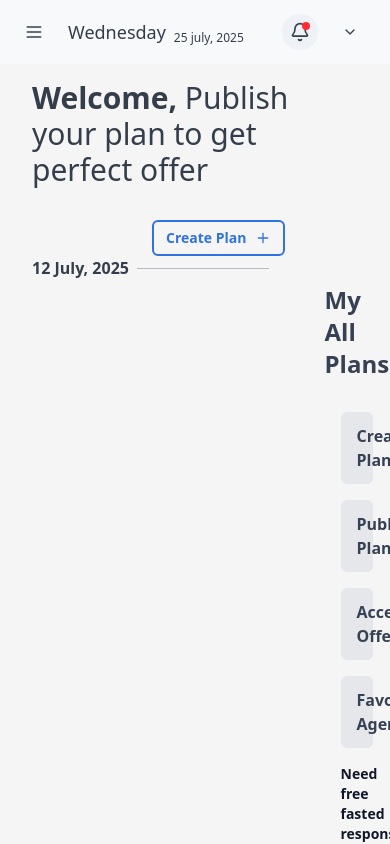
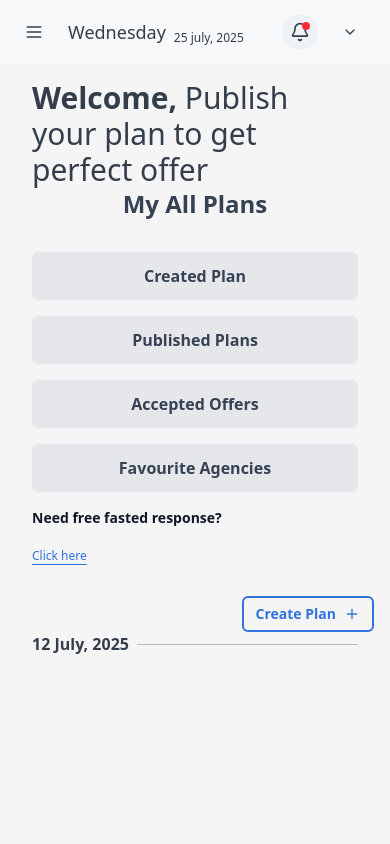
Before and after one commit to MohammedRasif/FreWork, a React (Vite) app: page /user/dashboard in a window 390 px wide. Built offline with nearby package versions, Linux system fonts and the light colour scheme.

Commit message:
fix: homelayout responsive added

```diff
--- a/src/Layout/User/index.jsx
+++ b/src/Layout/User/index.jsx
@@ -1,6 +1,120 @@
+// import { Plus } from "lucide-react";
+// import { Button } from "@/components/ui/button";
+// import CreatedPlanCard from "../../components/created-plan-card";
+// import { Link, NavLink, useLocation } from "react-router-dom";
+// import { useEffect } from "react";
+
+// const HomeLayout = ({ children }) => {
+// 	const { pathname } = useLocation();
+
+// 	return (
+// 		<div className="w-full h-auto">
+// 			<div className="w-full flex flex-col gap-2 px-4">
+// 				<h2 className="text-[#343E4B] font-semibold text-3xl">
+// 					Welcome,{" "}
+// 					<span className="font-normal ">
+// 						Publish your plan to get perfect offer
+// 					</span>
+// 				</h2>
+// 			</div>
+
+// 			<div className="w-full grid grid-cols-8 py-8">
+// 				<div className="col-span-6">
+// 					<div className="w-full flex items-end justify-end">
+// 						<NavLink to="/user/CreatePlan">
+// 						<Button
+// 							variant="transparent"
+// 							className="font-nunito-sans font-semibold"
+// 						>
+// 							Create Plan
+// 							<Plus size={18} />
+// 						</Button>
+// 						</NavLink>
+// 					</div>
+
+// 					<div className="w-full flex items-center gap-2 px-4">
+// 						<div className="min-w-max">
+// 							<h4 className="text-base font-semibold text-[#343E4B]">
+// 								12 July, 2025
+// 							</h4>
+// 						</div>
+
+// 						<div className="w-full h-[1px] bg-[#B8BABD]"></div>
+// 					</div>
+
+// 					<div>{children}</div>
+// 				</div>
+
+// 				<div className="col-span-2 pt-16 mx-10">
+// 					<h3 className="text-2xl font-semibold text-gray-700 mb-6 text-center">
+// 						My All Plans
+// 					</h3>
+// 					<div className="flex flex-col gap-4 py-2 px-4">
+// 						<Link to="/user">
+// 							<button
+// 							className={`w-full text-center px-4 py-3 font-semibold rounded-md transition-colors cursor-pointer ${
+// 										pathname === "/user" ? "bg-white shadow-md"
+// 										: "bg-gray-200 text-gray-700 hover:bg-gray-300"
+// 								}`}
+// 							>
+// 								Created Plan
+// 							</button>
+// 						</Link>
+// 						<Link to="/user/published">
+// 							<button
+// 								className={`w-full text-center px-4 py-3 font-semibold rounded-md transition-colors cursor-pointer ${
+// 										pathname === "/user/published" ? "bg-white shadow-md"
+// 										: "bg-gray-200 text-gray-700 hover:bg-gray-300"
+// 								}`}
+// 							>
+// 								Published Plans
+// 							</button>
+// 						</Link>
+// 						<Link to="/user/accepted">
+// 							<button
+// 								className={`w-full text-center px-4 py-3 font-semibold rounded-md transition-colors cursor-pointer ${
+// 										pathname === "/user/accepted" ? "bg-white shadow-md"
+// 										: "bg-gray-200 text-gray-700 hover:bg-gray-300"
+// 								}`}
+// 							>
+// 								Accepted Offers
+// 							</button>
+// 						</Link>
+// 						<Link to="/user/favourite">
+// 							<button
+// 								className={`w-full text-center px-4 py-3 font-semibold rounded-md transition-colors cursor-pointer ${
+// 										pathname === "/user/favourite" ? "bg-white shadow-md"
+// 										: "bg-gray-200 text-gray-700 hover:bg-gray-300"
+// 								}`}
+// 							>
+
+// 								Favourite Agencies
+// 							</button>
+// 						</Link>
+
+// 						<div className="flex flex-col gap-1">
+// 							<p className="text-sm text-gray-900 font-semibold mb-2">
+// 								Need free fasted response?
+// 							</p>
+// 							<Button
+// 								variant="link"
+// 								size="sm"
+// 								className="p-0 underline text-left w-min text-xs"
+// 							>
+// 								Click here
+// 							</Button>
+// 						</div>
+// 					</div>
+// 				</div>
+// 			</div>
+// 		</div>
+// 	);
+// };
+
+// export default HomeLayout;
+
 import { Plus } from "lucide-react";
 import { Button } from "@/components/ui/button";
-import CreatedPlanCard from "../../components/created-plan-card";
 import { Link, NavLink, useLocation } from "react-router-dom";
 import { useEffect } from "react";
 
@@ -12,14 +126,15 @@ const HomeLayout = ({ children }) => {
 			<div className="w-full flex flex-col gap-2 px-4">
 				<h2 className="text-[#343E4B] font-semibold text-3xl">
 					Welcome,{" "}
-					<span className="font-normal ">
+					<span className="font-normal">
 						Publish your plan to get perfect offer
 					</span>
 				</h2>
 			</div>
 
-			<div className="w-full grid grid-cols-8 py-8">
-				<div className="col-span-6">
+			<div className="w-full flex flex-col max-lg:gap-4 lg:grid lg:grid-cols-8 lg:py-8">
+				{/* Main Content Section */}
+				<div className="lg:col-span-6 max-lg:order-last">
 					<div className="w-full flex items-end justify-end">
 						<NavLink to="/user/CreatePlan">
 							<Button
@@ -42,10 +157,11 @@ const HomeLayout = ({ children }) => {
 						<div className="w-full h-[1px] bg-[#B8BABD]"></div>
 					</div>
 
-					<div>{children}</div>
+					<div className="px-4 max-lg:mt-4">{children}</div>
 				</div>
 
-				<div className="col-span-2 pt-16 mx-10">
+				{/* My All Plans Section */}
+				<div className="lg:col-start-7 lg:col-span-2 max-lg:order-first lg:pt-16 lg:mx-10">
 					<h3 className="text-2xl font-semibold text-gray-700 mb-6 text-center">
 						My All Plans
 					</h3>
@@ -53,7 +169,8 @@ const HomeLayout = ({ children }) => {
 						<Link to="/user">
 							<button
 								className={`w-full text-center px-4 py-3 font-semibold rounded-md transition-colors cursor-pointer ${
-										pathname === "/user" ? "bg-white shadow-md"
+									pathname === "/user"
+										? "bg-white shadow-md"
 										: "bg-gray-200 text-gray-700 hover:bg-gray-300"
 								}`}
 							>
@@ -63,7 +180,8 @@ const HomeLayout = ({ children }) => {
 						<Link to="/user/published">
 							<button
 								className={`w-full text-center px-4 py-3 font-semibold rounded-md transition-colors cursor-pointer ${
-										pathname === "/user/published" ? "bg-white shadow-md"
+									pathname === "/user/published"
+										? "bg-white shadow-md"
 										: "bg-gray-200 text-gray-700 hover:bg-gray-300"
 								}`}
 							>
@@ -73,7 +191,8 @@ const HomeLayout = ({ children }) => {
 						<Link to="/user/accepted">
 							<button
 								className={`w-full text-center px-4 py-3 font-semibold rounded-md transition-colors cursor-pointer ${
-										pathname === "/user/accepted" ? "bg-white shadow-md"
+									pathname === "/user/accepted"
+										? "bg-white shadow-md"
 										: "bg-gray-200 text-gray-700 hover:bg-gray-300"
 								}`}
 							>
@@ -83,11 +202,11 @@ const HomeLayout = ({ children }) => {
 						<Link to="/user/favourite">
 							<button
 								className={`w-full text-center px-4 py-3 font-semibold rounded-md transition-colors cursor-pointer ${
-										pathname === "/user/favourite" ? "bg-white shadow-md"
+									pathname === "/user/favourite"
+										? "bg-white shadow-md"
 										: "bg-gray-200 text-gray-700 hover:bg-gray-300"
 								}`}
 							>
-
 								Favourite Agencies
 							</button>
 						</Link>
```
Lines whose indentation alone changed are shown as unchanged.
